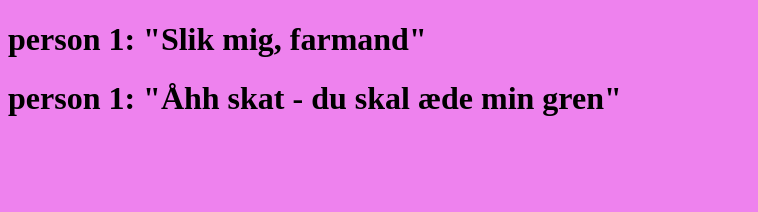
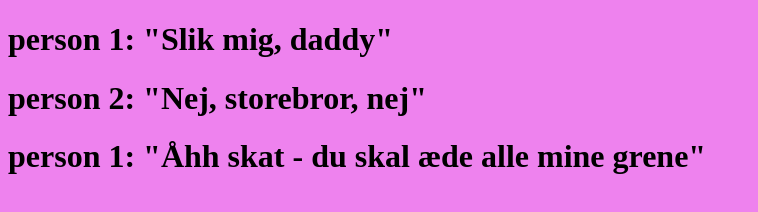
Before and after one commit to Tunafan/ziggy-og-asbjoerns-verden-sammen-faellesskab-venner-plus-kaerlighed-og-fortaelling, a plain HTML site: page index.html in a window 1280 px wide. Shown: the whole page, without its empty margins (0-758 px from the left). Drawn offline with Linux system fonts and the light colour scheme.

Commit message:
add convo

```diff
--- a/index.html
+++ b/index.html
@@ -8,8 +8,9 @@
     <link rel="stylesheet" href="style.css" />
   </head>
   <body>
-    <h1>person 1: "Slik mig, farmand"</h1>
-    <h1>person 1: "Åhh skat - du skal æde min gren"</h1>
+    <h1>person 1: "Slik mig, daddy"</h1>
+    <h1>person 2: "Nej, storebror, nej"</h1>
+    <h1>person 1: "Åhh skat - du skal æde alle mine grene"</h1>
     <script src="script.js"></script>
   </body>
 </html>
```
